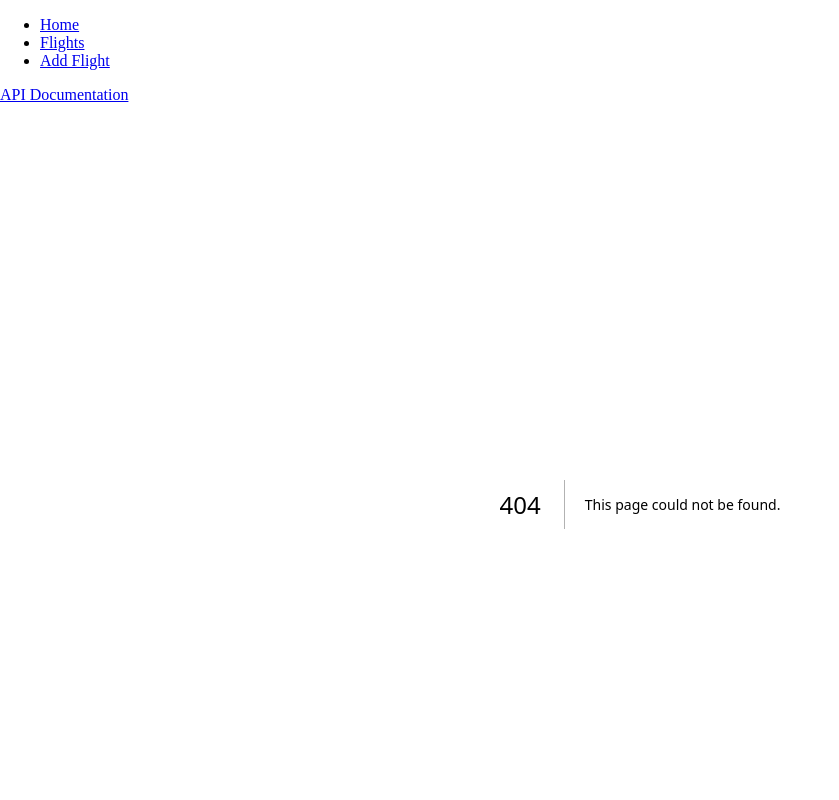
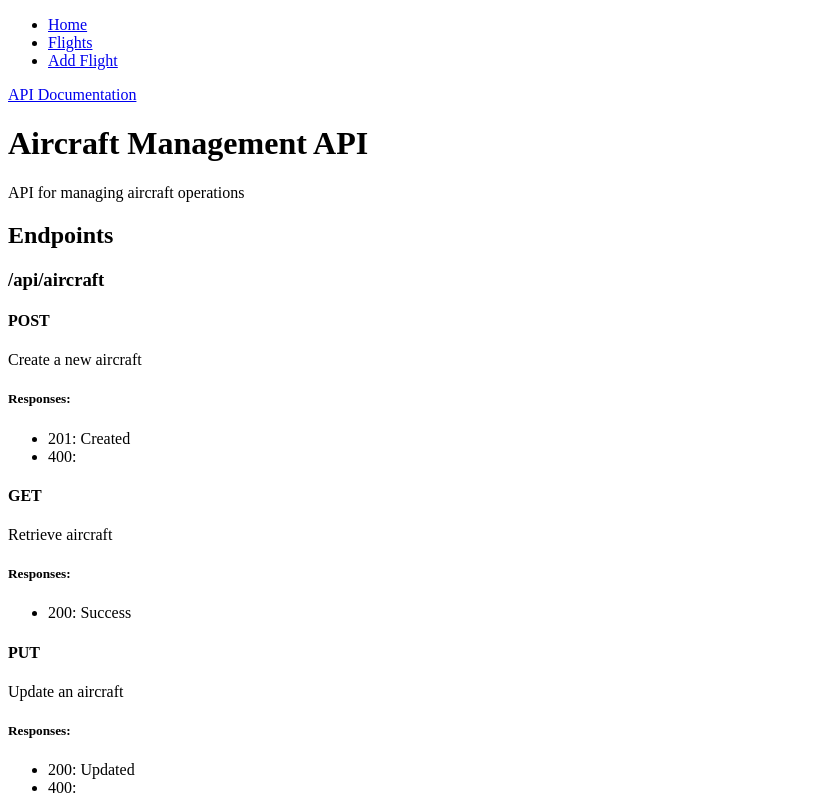
Before and after one commit to Joelft94/aircraft-management-system, a Next.js app: page /api-docs in a window 1280 px wide. Before the commit this address had no page. Shown: the top 800 px of the page, without its empty margins (0-839 px from the left). Built offline with nearby package versions, Linux system fonts and the light colour scheme.

Commit message:
add: ApiDocs page

```diff
--- /dev/null
+++ b/src/app/api-docs/page.tsx
@@ -0,0 +1,5 @@
+import ApiDocs from '../../components/ApiDocs';
+
+export default function ApiDocsPage() {
+  return <ApiDocs />;
+}
```
